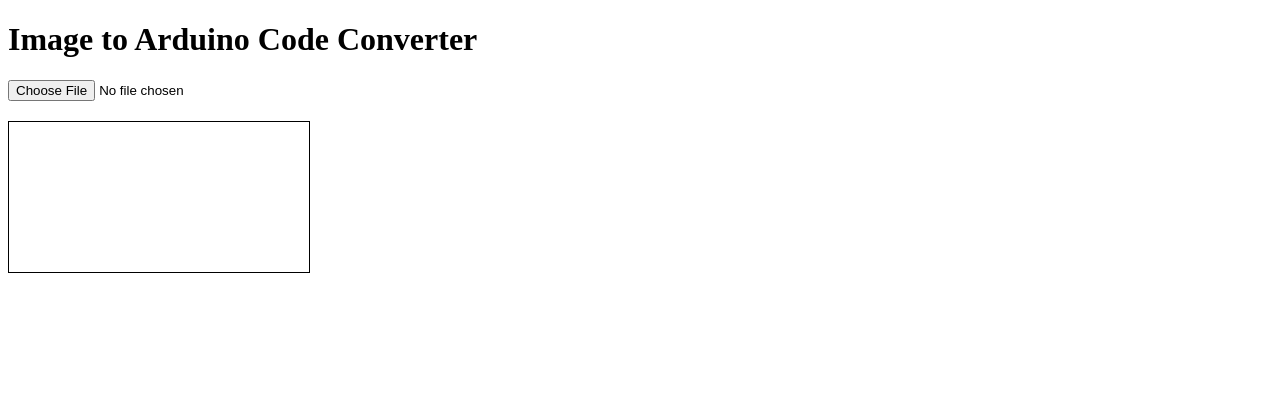
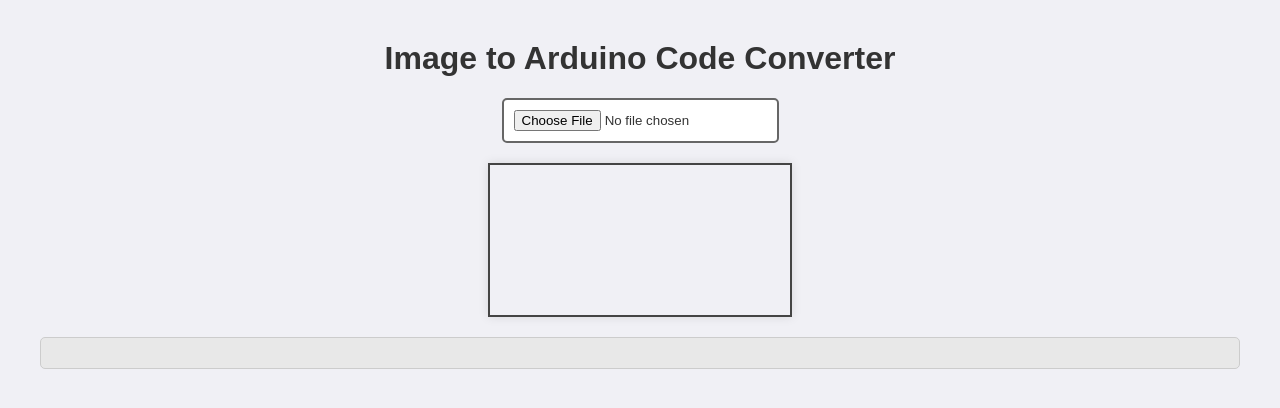
Before and after one commit to tytik49/image-to-arduino-converter, a plain HTML site: page index.html in a window 1280 px wide. Drawn offline with Linux system fonts and the light colour scheme.

Commit message:
Update index.html

```diff
--- a/index.html
+++ b/index.html
@@ -5,10 +5,39 @@
     <meta name="viewport" content="width=device-width, initial-scale=1.0">
     <title>Image to Arduino Code Converter</title>
     <style>
+        body {
+            font-family: Arial, sans-serif;
+            margin: 40px;
+            background-color: #f0f0f5;
+            color: #333;
+        }
+        h1 {
+            text-align: center;
+        }
+        input[type="file"] {
+            display: block;
+            margin: 20px auto;
+            padding: 10px;
+            border: 2px solid #666;
+            border-radius: 5px;
+            cursor: pointer;
+            background-color: #fff;
+        }
         canvas {
-            border: 1px solid black;
             display: block;
-            margin: 20px 0;
+            margin: 20px auto;
+            border: 2px solid #444;
+            box-shadow: 0 0 10px rgba(0, 0, 0, 0.1);
+        }
+        pre {
+            background-color: #e8e8e8;
+            padding: 15px;
+            border-radius: 5px;
+            border: 1px solid #ccc;
+            overflow: auto;
+            white-space: pre-wrap;
+            word-wrap: break-word;
+            max-width: 100%;
         }
     </style>
 </head>
```
